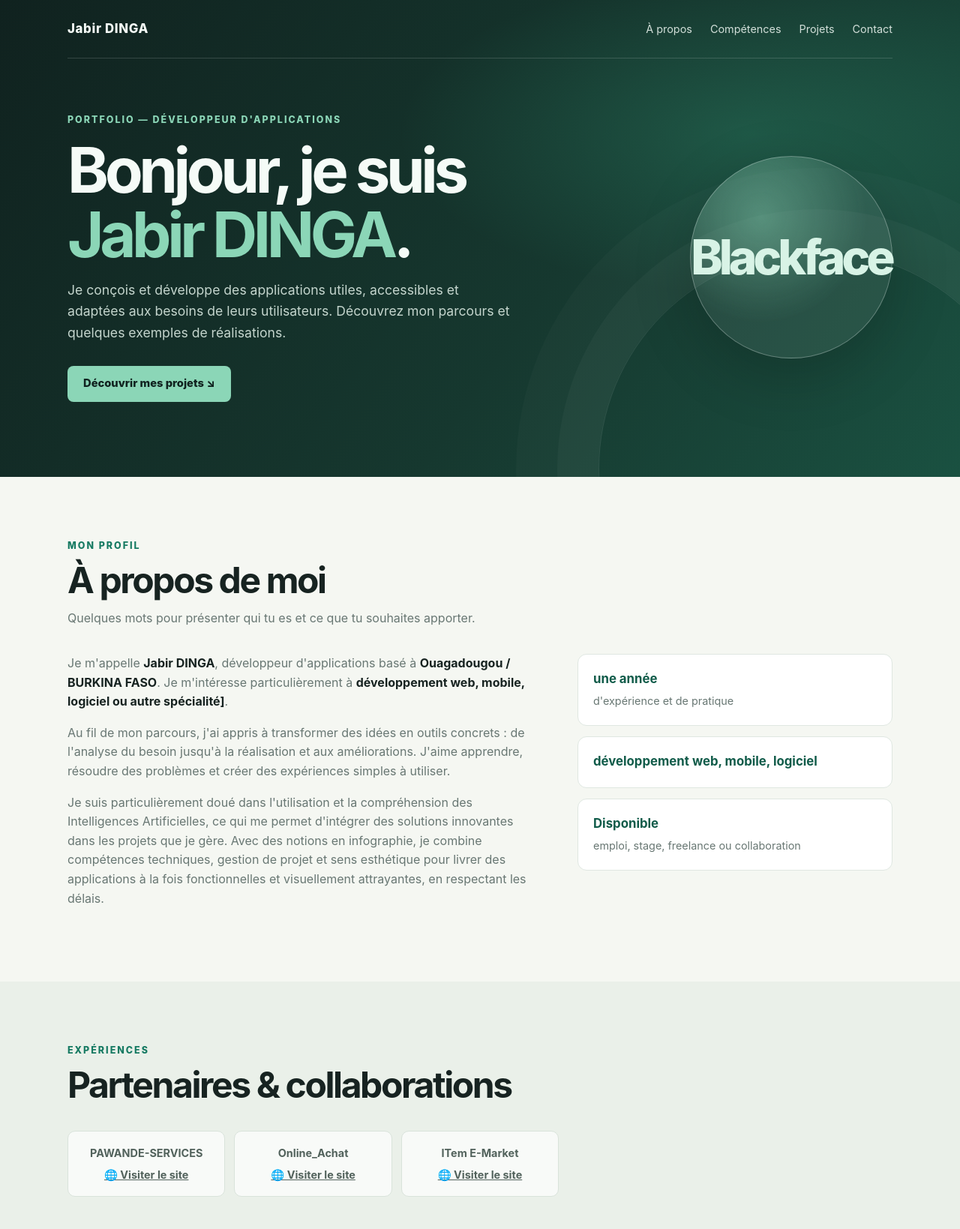
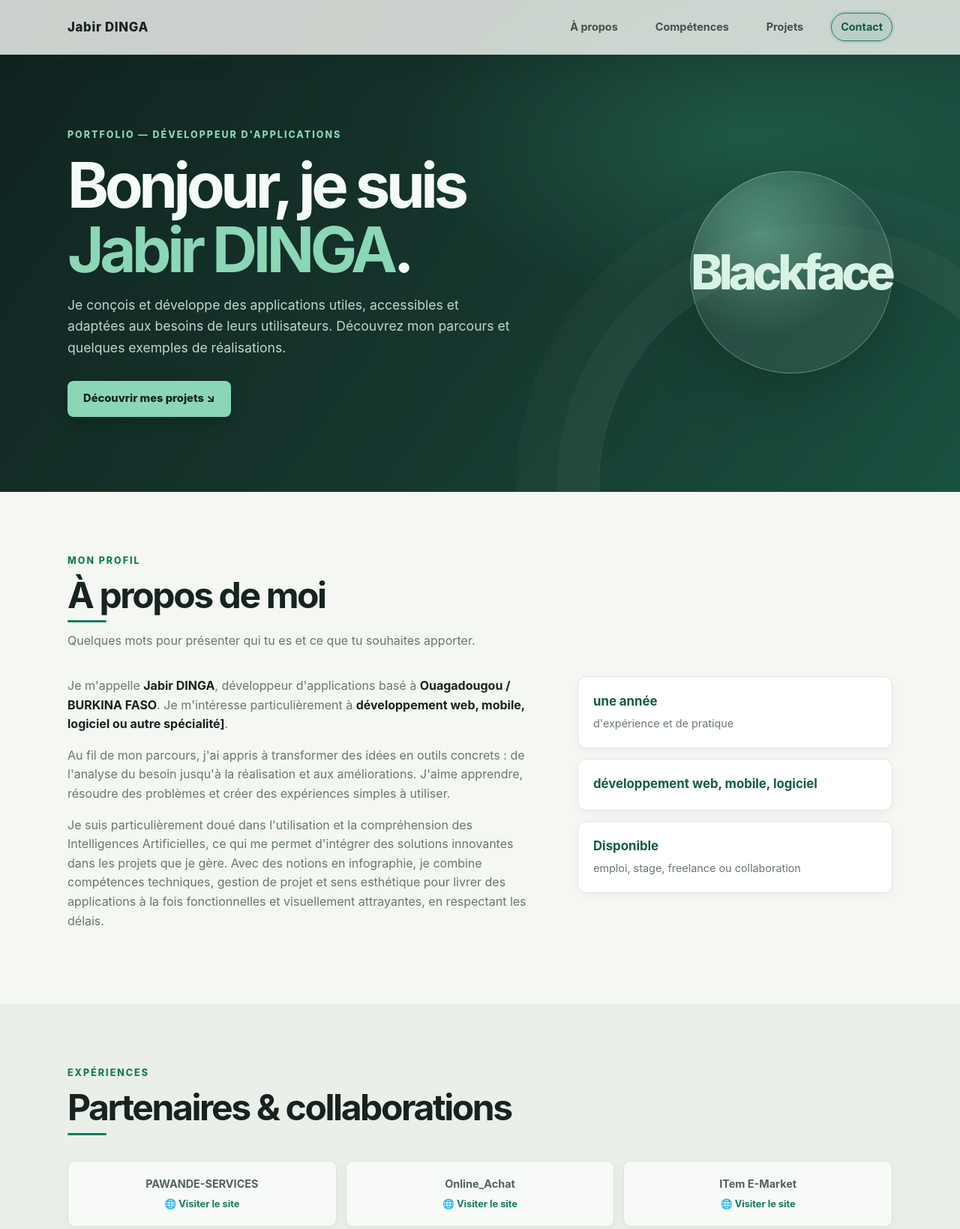
Before and after one commit to blackface-coder/portfolio, a plain HTML site: page acceuil.html in a window 1280 px wide. Shown: the top 1639 px of the page at 75% size. Drawn offline with Linux system fonts and the light colour scheme.

Commit message:
Mise à jour du portfolio

```diff
--- a/acceuil.html
+++ b/acceuil.html
@@ -44,21 +44,25 @@
         }
 
         .site-header {
-            position: absolute;
-            z-index: 1;
+            position: fixed;
+            z-index: 1000;
             top: 0;
             right: 0;
             left: 0;
-            color: #f5fbf7;
+            border-bottom: 1px solid rgb(23 35 33 / 9%);
+            background: rgb(245 247 242 / 82%);
+            color: var(--ink);
+            box-shadow: 0 8px 30px rgb(16 34 31 / 8%);
+            -webkit-backdrop-filter: blur(16px);
+            backdrop-filter: blur(16px);
         }
 
         .nav {
             display: flex;
-            min-height: 78px;
+            min-height: 72px;
             align-items: center;
             justify-content: space-between;
             gap: 24px;
-            border-bottom: 1px solid rgb(255 255 255 / 15%);
         }
 
         .brand {
@@ -75,21 +79,51 @@
         }
 
         .nav-links a {
-            color: #d2dfd9;
+            display: inline-flex;
+            min-height: 38px;
+            align-items: center;
+            padding: 0 12px;
+            border: 1px solid transparent;
+            border-radius: 999px;
+            color: #40524b;
             font-size: 0.9rem;
+            font-weight: 650;
             text-decoration: none;
-            transition: color 160ms ease;
+            transition: background 160ms ease, border-color 160ms ease, color 160ms ease, box-shadow 160ms ease, transform 160ms ease;
         }
 
         .nav-links a:hover,
         .nav-links a:focus-visible {
-            color: #ffffff;
+            border-color: rgb(22 122 98 / 28%);
+            background: rgb(255 255 255 / 62%);
+            color: var(--accent);
+            transform: translateY(-1px);
+        }
+
+        .nav-links a.active {
+            border-color: var(--accent);
+            background: rgb(22 122 98 / 9%);
+            color: var(--accent-dark);
+            box-shadow: 0 0 0 3px rgb(22 122 98 / 9%);
+        }
+
+        .brand:hover,
+        .brand:focus-visible {
+            color: var(--accent);
+        }
+
+        .brand.active {
+            padding: 6px 10px;
+            border: 1px solid var(--accent);
+            border-radius: 999px;
+            background: rgb(22 122 98 / 9%);
+            color: var(--accent-dark);
         }
 
         .hero {
             overflow: hidden;
             position: relative;
-            padding: 150px 0 100px;
+            padding: 170px 0 100px;
             background:
                 radial-gradient(ellipse at 78% 28%, rgb(47 143 111 / 34%), transparent 33%),
                 linear-gradient(125deg, #10221f 0%, #16382f 58%, #1a5141 100%);
@@ -166,13 +200,15 @@
             font-size: 0.92rem;
             font-weight: 800;
             text-decoration: none;
-            transition: background 160ms ease, transform 160ms ease;
+            box-shadow: 0 8px 20px rgb(0 0 0 / 14%);
+            transition: background 160ms ease, box-shadow 160ms ease, transform 160ms ease;
         }
 
         .button:hover,
         .button:focus-visible {
-            transform: translateY(-2px);
+            transform: translateY(-3px);
             background: #a4e5ca;
+            box-shadow: 0 12px 24px rgb(0 0 0 / 20%);
         }
 
         .portrait {
@@ -195,11 +231,29 @@
 
         section {
             padding: 82px 0;
+            scroll-margin-top: 88px;
         }
 
         .section-heading {
             max-width: 650px;
             margin-bottom: 34px;
+        }
+
+        .section-heading h2 {
+            position: relative;
+            width: fit-content;
+            padding-bottom: 10px;
+        }
+
+        .section-heading h2::after {
+            position: absolute;
+            bottom: 0;
+            left: 0;
+            width: 52px;
+            height: 3px;
+            border-radius: 999px;
+            background: var(--accent);
+            content: "";
         }
 
         .section-heading .eyebrow {
@@ -244,6 +298,14 @@
             border: 1px solid var(--line);
             border-radius: 12px;
             background: var(--surface);
+            box-shadow: 0 4px 14px rgb(23 35 33 / 4%);
+            transition: border-color 180ms ease, box-shadow 180ms ease, transform 180ms ease;
+        }
+
+        .fact:hover {
+            transform: translateY(-3px);
+            border-color: rgb(22 122 98 / 35%);
+            box-shadow: 0 12px 24px rgb(23 35 33 / 9%);
         }
 
         .fact strong {
@@ -264,7 +326,7 @@
 
         .partner-grid {
             display: grid;
-            grid-template-columns: repeat(5, 1fr);
+            grid-template-columns: repeat(auto-fit, minmax(170px, 1fr));
             gap: 12px;
         }
 
@@ -272,6 +334,8 @@
             display: grid;
             min-height: 88px;
             place-items: center;
+            align-content: center;
+            gap: 6px;
             padding: 14px;
             border: 1px solid #d9e3db;
             border-radius: 10px;
@@ -280,6 +344,27 @@
             font-size: 0.9rem;
             font-weight: 750;
             text-align: center;
+            box-shadow: 0 4px 14px rgb(23 35 33 / 4%);
+            transition: border-color 180ms ease, box-shadow 180ms ease, transform 180ms ease;
+        }
+
+        .partner:hover {
+            transform: translateY(-4px);
+            border-color: rgb(22 122 98 / 35%);
+            box-shadow: 0 14px 28px rgb(23 35 33 / 10%);
+        }
+
+        .partner-link {
+            color: var(--accent);
+            font-size: 0.8rem;
+            font-weight: 700;
+            text-decoration: none;
+        }
+
+        .partner-link:hover,
+        .partner-link:focus-visible {
+            color: var(--accent-dark);
+            text-decoration: underline;
         }
 
         .skills-grid {
@@ -293,6 +378,15 @@
             border: 1px solid var(--line);
             border-radius: 14px;
             background: var(--surface);
+            box-shadow: 0 5px 18px rgb(23 35 33 / 5%);
+            transition: border-color 180ms ease, box-shadow 180ms ease, transform 180ms ease;
+        }
+
+        .skill-card:hover,
+        .project-card:hover {
+            transform: translateY(-5px);
+            border-color: rgb(22 122 98 / 35%);
+            box-shadow: 0 16px 32px rgb(23 35 33 / 11%);
         }
 
         .skill-card {
@@ -400,11 +494,14 @@
             font-size: 0.88rem;
             font-weight: 700;
             text-decoration: none;
+            transition: background 160ms ease, border-color 160ms ease, color 160ms ease, transform 160ms ease;
         }
 
         .social-links a:hover,
         .social-links a:focus-visible {
+            transform: translateY(-2px);
             border-color: var(--accent);
+            background: #e4f4eb;
         }
 
         .contact {
@@ -451,24 +548,26 @@
 
         @media (max-width: 760px) {
             .nav {
-                min-height: 70px;
+                min-height: 72px;
                 align-items: flex-start;
                 flex-direction: column;
                 justify-content: center;
-                gap: 8px;
-                padding: 12px 0;
+                gap: 5px;
+                padding: 9px 0;
             }
 
             .nav-links {
-                gap: 8px 16px;
+                gap: 4px;
             }
 
             .nav-links a {
-                font-size: 0.82rem;
+                min-height: 30px;
+                padding: 0 5px;
+                font-size: 0.78rem;
             }
 
             .hero {
-                padding: 155px 0 76px;
+                padding: 160px 0 76px;
             }
 
             .hero-content,
@@ -610,27 +709,23 @@
 
                 </div>
                 <div class="partner-grid">
-                    <div class="partner">PAWANDE-SERVICES
-                        <a href="https://www.pawande-services.com/"
-                        target="_blank"
-                        class="partner-link">
+                    <div class="partner">
+                        PAWANDE-SERVICES
+                        <a class="partner-link" href="https://www.pawande-services.com/" target="_blank" rel="noopener noreferrer">
                             🌐 Visiter le site
                         </a></div>
-                    <div class="partner">Online_Achat
-                        <a href="https://online-achat.com/"
-                        target="_blank"
-                        class="partner-link">
+                    <div class="partner">
+                        Online_Achat
+                        <a class="partner-link" href="https://online-achat.com/" target="_blank" rel="noopener noreferrer">
                             🌐 Visiter le site
                         </a>
                     </div>
-                    <div class="partner">ITem E-Market
-                        <a href="https://item-e-market.com/"
-                        target="_blank"
-                        class="partner-link">
+                    <div class="partner">
+                        ITem E-Market
+                        <a class="partner-link" href="https://item-e-market.com/" target="_blank" rel="noopener noreferrer">
                             🌐 Visiter le site
-                        </a></div>
+                        </a>
                     </div>
-
                 </div>
             </div>
         </section>
@@ -716,7 +811,7 @@
                         </div>
                     </article>
                     <article class="project-card">
-                        <div class="project-art" aria-hidden="true">L2</div>
+                        <div class="project-art" aria-hidden="true">Trans-colis</div>
                         <div class="project-body">
                             <span class="project-type">Logiciel de bureau</span>
                             <h3>Gestion</h3>
@@ -769,5 +864,48 @@
             <p>© <span id="year">2026</span> Jabir DINGA. Portfolio personnel.</p>
         </div>
     </footer>
+    <script>
+        const navLinks = [...document.querySelectorAll('.site-header a[href^="#"]')];
+        const sections = [...document.querySelectorAll('main section[id]')];
+        let scrollUpdateScheduled = false;
+
+        function updateActiveNavigation() {
+            const header = document.querySelector('.site-header');
+            const marker = header.getBoundingClientRect().bottom + 20;
+            const currentSection = sections.reduce((current, section) => {
+                return section.getBoundingClientRect().top <= marker ? section : current;
+            }, sections[0]);
+            const currentIndex = sections.indexOf(currentSection);
+            const isAtPageBottom = window.scrollY + window.innerHeight >= document.documentElement.scrollHeight - 2;
+            const activeLink = isAtPageBottom ? navLinks[navLinks.length - 1] : [...navLinks].reverse().find(link => {
+                const targetIndex = sections.findIndex(section => section.id === link.hash.slice(1));
+                return targetIndex !== -1 && targetIndex <= currentIndex;
+            }) || navLinks[0];
+
+            navLinks.forEach(link => {
+                const isActive = link === activeLink;
+                link.classList.toggle('active', isActive);
+                if (isActive) {
+                    link.setAttribute('aria-current', 'location');
+                } else {
+                    link.removeAttribute('aria-current');
+                }
+            });
+        }
+
+        function scheduleNavigationUpdate() {
+            if (!scrollUpdateScheduled) {
+                scrollUpdateScheduled = true;
+                requestAnimationFrame(() => {
+                    updateActiveNavigation();
+                    scrollUpdateScheduled = false;
+                });
+            }
+        }
+
+        window.addEventListener('scroll', scheduleNavigationUpdate, { passive: true });
+        window.addEventListener('resize', scheduleNavigationUpdate);
+        updateActiveNavigation();
+    </script>
 </body>
 </html>
```
